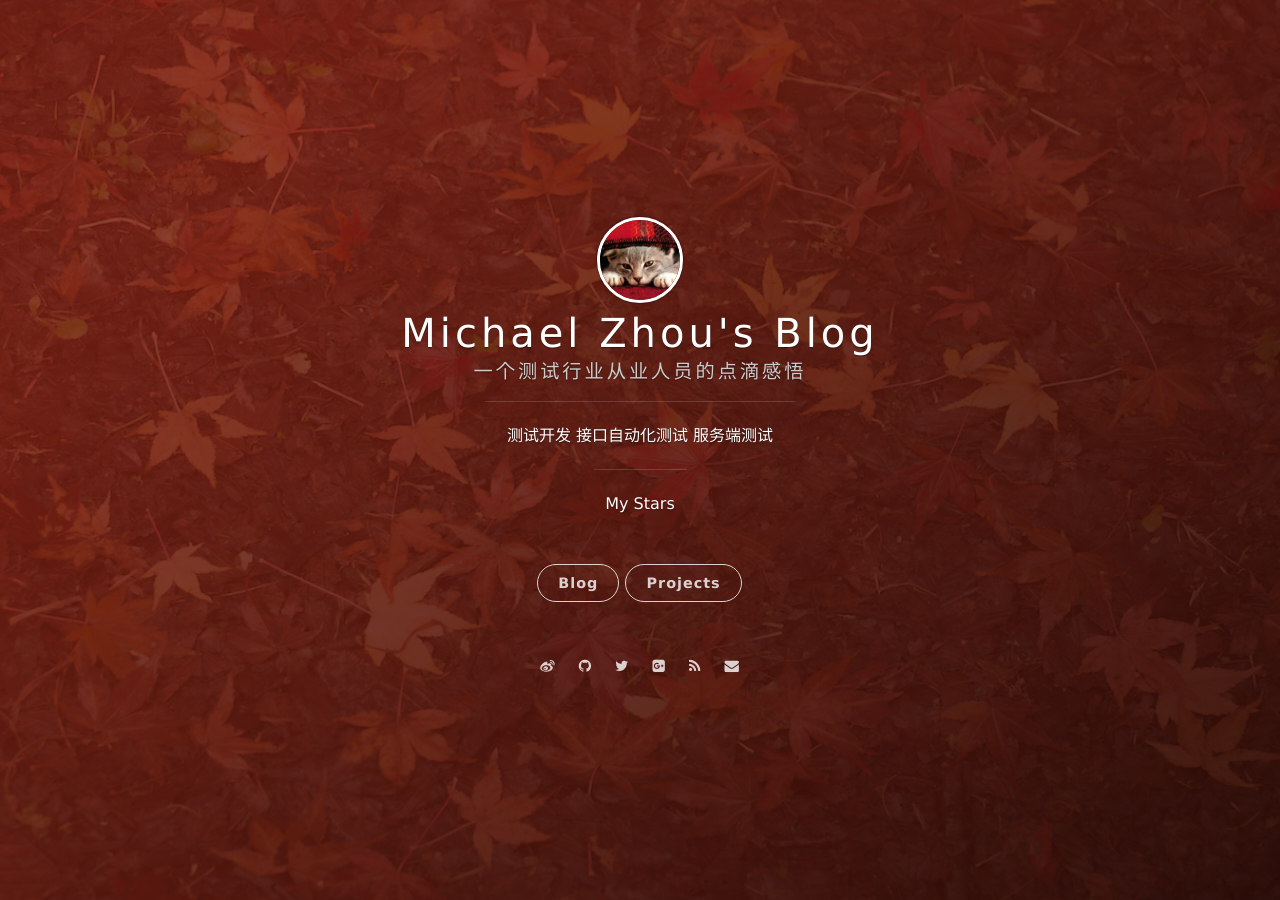
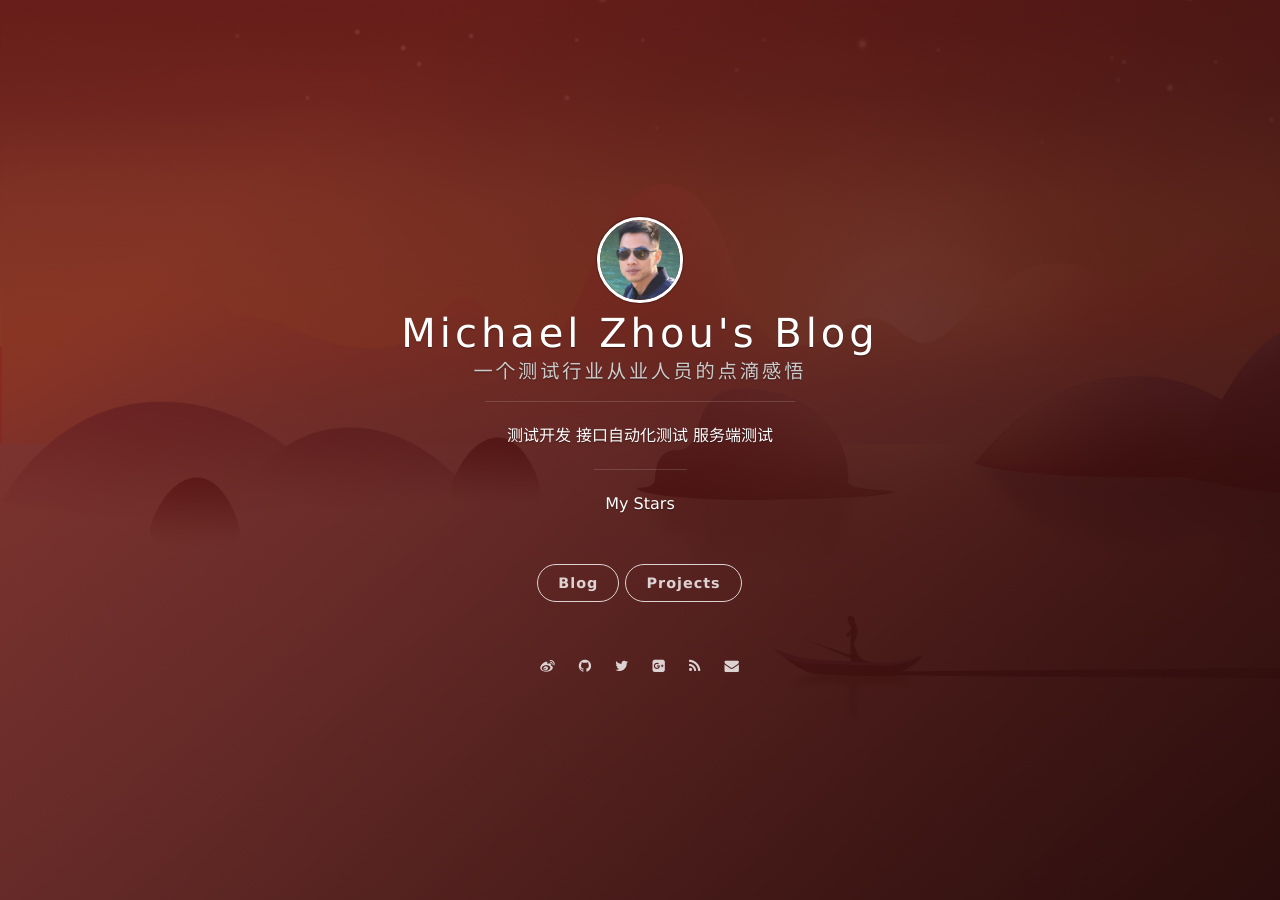
Before and after one commit to MichaelZhou111/MichaelZhou111.github.io, a Jekyll site: the page built from index.html, in a window 1280 px wide. Built offline with Jekyll 4.4.1, drawn with Linux system fonts in a browser that asks for light colours; nearby versions of some CDN libraries; the list of posts is cut into pages by our own code.

Commit message:
change background pic

```diff
--- a/_includes/side-panel.html
+++ b/_includes/side-panel.html
@@ -4,7 +4,7 @@
     <div class="panel-main__inner panel-inverted">
     <div class="panel-main__content">
 
-        <a href="/#blog" title="前往 {{ site.title }} 的主页" class="blog-button"><img src="/assets/images/avatar.jpg" width="80" alt="{{ site.title }} logo" class="panel-cover__logo logo" /></a>
+        <a href="/#blog" title="前往 {{ site.title }} 的主页" class="blog-button"><img src="/assets/images/MyProfile1.png" width="80" alt="{{ site.title }} logo" class="panel-cover__logo logo" /></a>
         <h1 class="panel-cover__title panel-title"><a href="/#blog" title="link to homepage for {{ site.title }}" class="blog-button">{{ site.title }}</a></h1>
         {% if site.subtitle %}
         <span class="panel-cover__subtitle panel-subtitle">{{site.subtitle}}</span>
```
Also changed, not shown: assets/images/MyProfile1.png (added), assets/images/background-cover.jpg.
